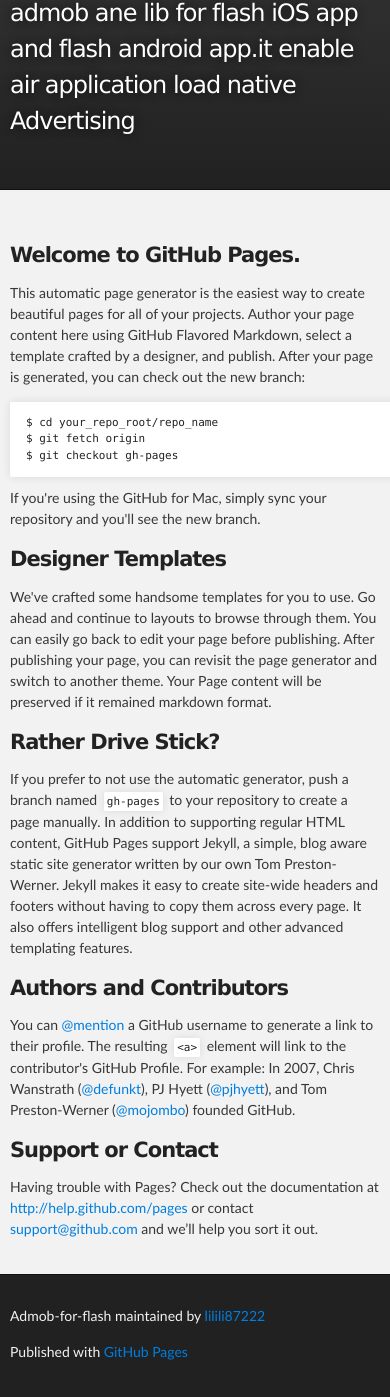
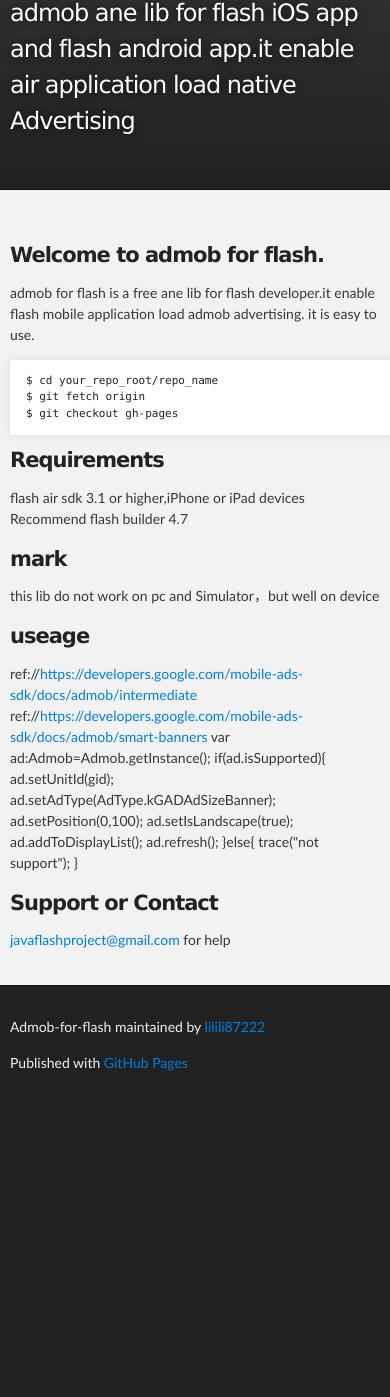
Before and after one commit to wesamAmmory/admob-for-flash, a plain HTML site: page index.html in a window 390 px wide. Shown: the part 113-1510 px from the top of the page. After the commit the page ends 1221 px from the top, so only its background shows below. Drawn offline with Linux system fonts and the light colour scheme.

```diff
--- a/index.html
+++ b/index.html
@@ -31,32 +31,43 @@
     <!-- MAIN CONTENT -->
     <div id="main_content_wrap" class="outer">
       <section id="main_content" class="inner">
-        <h3>Welcome to GitHub Pages.</h3>
+        <h3>Welcome to admob for flash.</h3>
 
-<p>This automatic page generator is the easiest way to create beautiful pages for all of your projects. Author your page content here using GitHub Flavored Markdown, select a template crafted by a designer, and publish. After your page is generated, you can check out the new branch:</p>
+<p>admob for flash is a free ane lib for flash developer.it enable flash mobile application load admob advertising. it is easy to use.</p>
 
 <pre><code>$ cd your_repo_root/repo_name
 $ git fetch origin
 $ git checkout gh-pages
 </code></pre>
 
-<p>If you're using the GitHub for Mac, simply sync your repository and you'll see the new branch.</p>
+<h3>Requirements</h3>
 
-<h3>Designer Templates</h3>
+<p>flash air sdk 3.1 or higher,iPhone or iPad devices
+Recommend flash builder 4.7 </p>
 
-<p>We've crafted some handsome templates for you to use. Go ahead and continue to layouts to browse through them. You can easily go back to edit your page before publishing. After publishing your page, you can revisit the page generator and switch to another theme. Your Page content will be preserved if it remained markdown format.</p>
+<h3>mark</h3>
 
-<h3>Rather Drive Stick?</h3>
+<p>this lib do not work on pc and Simulator，but well on device</p>
 
-<p>If you prefer to not use the automatic generator, push a branch named <code>gh-pages</code> to your repository to create a page manually. In addition to supporting regular HTML content, GitHub Pages support Jekyll, a simple, blog aware static site generator written by our own Tom Preston-Werner. Jekyll makes it easy to create site-wide headers and footers without having to copy them across every page. It also offers intelligent blog support and other advanced templating features.</p>
+<h3>useage</h3>
 
-<h3>Authors and Contributors</h3>
-
-<p>You can <a href="https://github.com/blog/821" class="user-mention">@mention</a> a GitHub username to generate a link to their profile. The resulting <code>&lt;a&gt;</code> element will link to the contributor's GitHub Profile. For example: In 2007, Chris Wanstrath (<a href="https://github.com/defunkt" class="user-mention">@defunkt</a>), PJ Hyett (<a href="https://github.com/pjhyett" class="user-mention">@pjhyett</a>), and Tom Preston-Werner (<a href="https://github.com/mojombo" class="user-mention">@mojombo</a>) founded GitHub.</p>
+<p>ref://<a href="https://developers.google.com/mobile-ads-sdk/docs/admob/intermediate">https://developers.google.com/mobile-ads-sdk/docs/admob/intermediate</a>
+ref://<a href="https://developers.google.com/mobile-ads-sdk/docs/admob/smart-banners">https://developers.google.com/mobile-ads-sdk/docs/admob/smart-banners</a>
+                        var ad:Admob=Admob.getInstance();
+            if(ad.isSupported){
+                ad.setUnitId(gid);
+                ad.setAdType(AdType.kGADAdSizeBanner);
+                ad.setPosition(0,100);
+                ad.setIsLandscape(true);
+                ad.addToDisplayList();
+                ad.refresh();
+            }else{
+                trace("not support");
+            }</p>
 
 <h3>Support or Contact</h3>
 
-<p>Having trouble with Pages? Check out the documentation at <a href="http://help.github.com/pages">http://help.github.com/pages</a> or contact <a href="mailto:support@github.com">support@github.com</a> and we’ll help you sort it out.</p>
+<p><a href="mailto:javaflashproject@gmail.com">javaflashproject@gmail.com</a> for help</p>
       </section>
     </div>
 
```
Also changed, not shown: params.json (+1 -1 lines).
